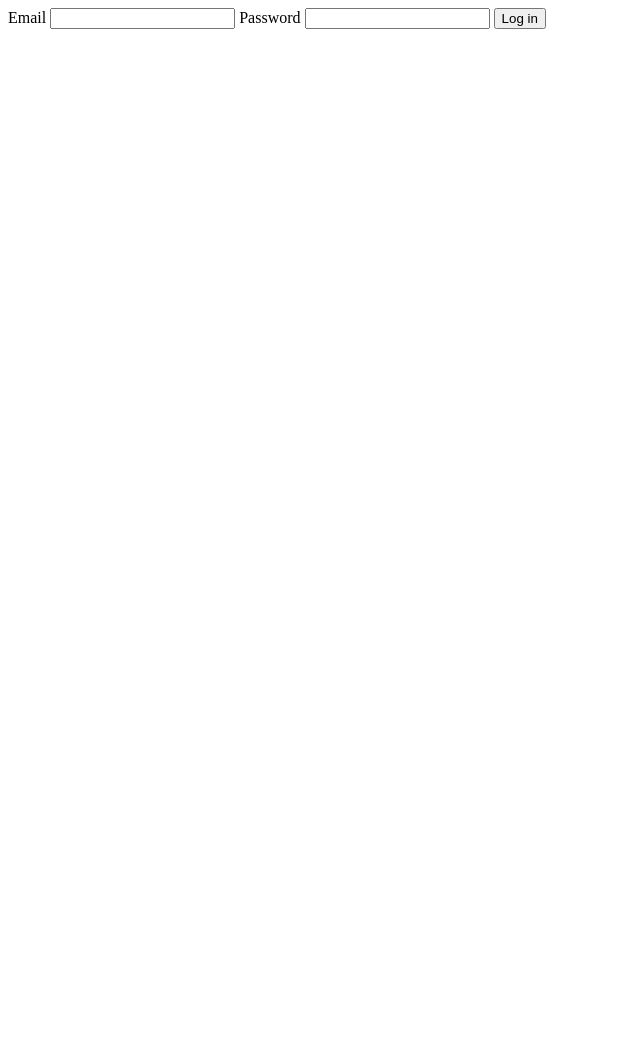
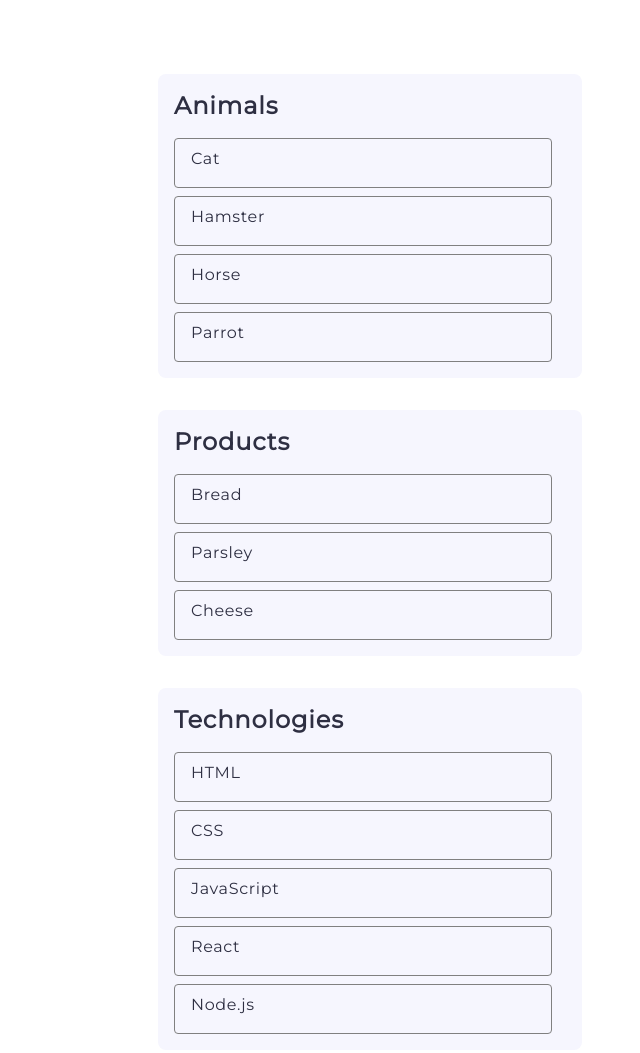
Before and after one commit to Vasikua/goit-js-hw-07, a plain HTML site: page index.html in a window 1280 px wide. Shown: the whole page, without its empty margins (0-640 px from the left). Before the commit the page ends 800 px from the top, so only its background shows below. Drawn offline with Linux system fonts and the light colour scheme.

Commit message:
task-1 done

```diff
--- /dev/null
+++ b/css/main.css
@@ -0,0 +1,48 @@
+body {
+  padding-left: 150px;
+  padding-top: 50px;
+}
+ul {
+  display: flex;
+  flex-direction: column;
+  gap: 8px;
+  list-style-type: none;
+  padding: 0;
+}
+.item {
+  display: flex;
+  padding: 16px;
+  flex-direction: column;
+  align-items: flex-start;
+  gap: 16px;
+  border-radius: 8px;
+  background: #f6f6fe;
+  width: 392px;
+  height: auto;
+  margin-bottom: 24px;
+}
+h2 {
+  color: #2e2f42;
+  margin: 0;
+  font-family: Montserrat, sans-serif;
+  font-size: 24px;
+  font-style: normal;
+  font-weight: 600;
+  line-height: 1.33;
+  letter-spacing: 0.04em;
+}
+.item li {
+  color: #2e2f42;
+  width: 360px;
+  height: 40px;
+  font-family: Montserrat, sans-serif;
+  font-size: 16px;
+  font-style: normal;
+  font-weight: 400;
+  line-height: 1.5;
+  letter-spacing: 0.04em;
+  border-radius: 4px;
+  border: 1px solid #808080;
+  padding-top: 8px;
+  padding-left: 16px;
+}
--- a/index.html
+++ b/index.html
@@ -1,12 +1,19 @@
 <!DOCTYPE html>
 <html lang="en">
 <head>
-    <meta charset="UTF-8">
+  <link rel="stylesheet" href="./css/main.css">
+  <link rel="preconnect" href="https://fonts.googleapis.com">
+  <link rel="preconnect" href="https://fonts.gstatic.com" crossorigin>
+  <link
+    href="https://fonts.googleapis.com/css2?family=Montserrat&family=Noto+Sans+NKo+Unjoined:wght@400;600;700&family=Raleway:wght@700&display=swap"
+    rel="stylesheet">
+  <meta charset="UTF-8">
+
     <meta name="viewport" content="width=device-width, initial-scale=1.0">
     <title>JS-HW-7</title>
 </head>
 <body>
-  <!--  task-1
+  <!--  task-1 -->
       <ul id="categories">
         <li class="item">
           <h2>Animals</h2>
@@ -36,10 +43,10 @@
           </ul>
         </li>
       </ul>
--->
+
 <!--task-2-->
 <!--task-3-->
-              <!--task-4-->
+              <!--task-4
 
               <form class="login-form">
                 <label>
@@ -52,6 +59,7 @@
                 </label>
                 <button type="submit">Log in</button>
               </form>
+              -->
 <!--task-5-->
 <!--task-6-->
   <!--<script src="./js/task-1.js"></script> -->
--- a/js/task-4.js
+++ b/js/task-4.js
@@ -10,8 +10,8 @@ function handleSubmit(event) {
     const password = form.elements.password.value;
     const baseEmail = {};
         if (email !== "" || password !== "") {
-            baseEmail.email = (email);
-            baseEmail.password = (password);
+            baseEmail.email = email.trim();
+            baseEmail.password = password.trim();
             console.log(baseEmail);
         } else {
         return console.log("All form fields must be filled in")
```
Also changed, not shown: js/task-1.js (+12 -4 lines).
